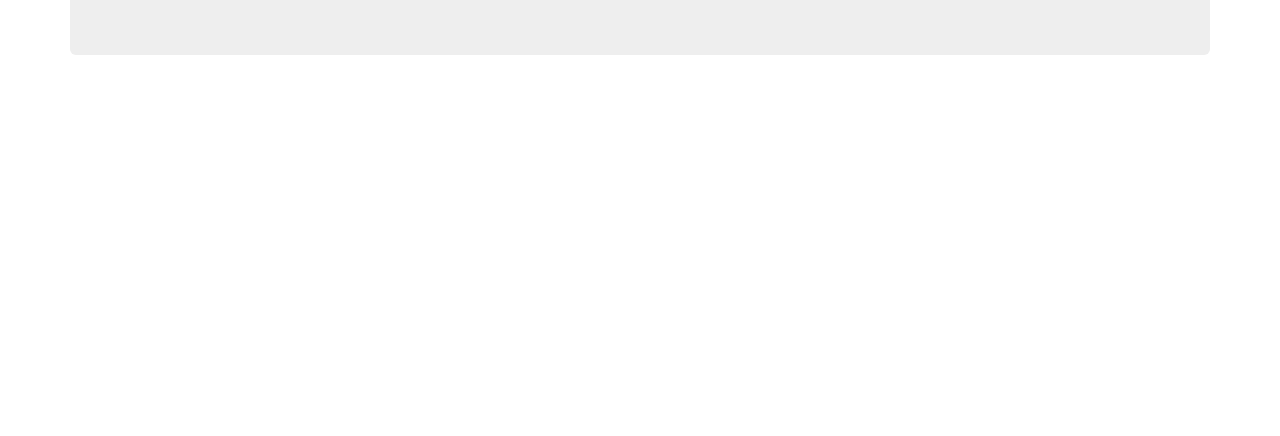
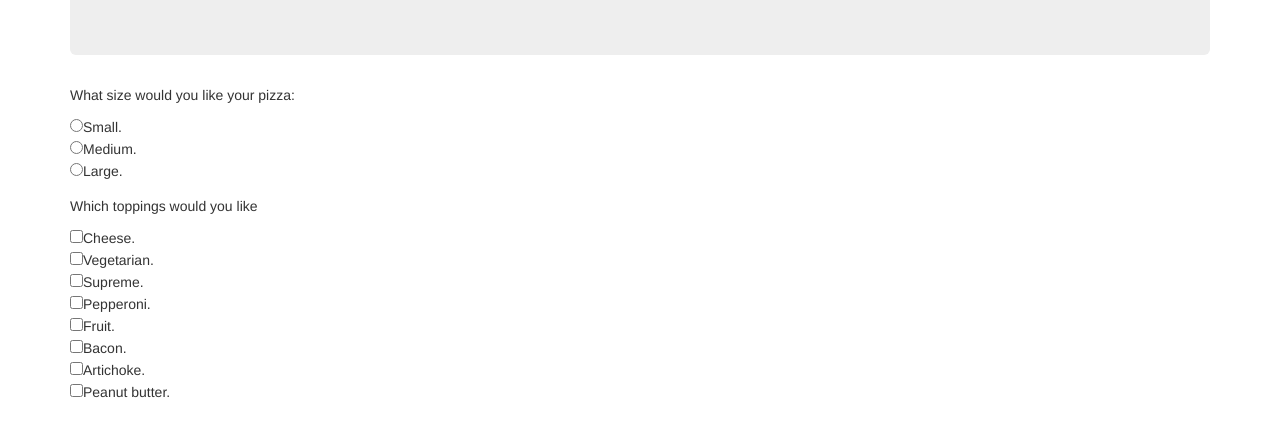
Before and after one commit to ldonald067/Pizza, a plain HTML site: page index.html in a window 1280 px wide. Shown: the part 104-540 px from the top of the page. Drawn offline with Linux system fonts and the light colour scheme.

Commit message:
Create radio buttons for size of pizza and checkbox for toppings

```diff
--- a/index.html
+++ b/index.html
@@ -12,3 +12,21 @@
       <div class="jumbotron">
         <h2>Pizza Order</h2>
       </div>
+      <form id="pizza">
+        <div class="form-group">
+          <p>What size would you like your pizza:</p>
+          <input type="radio" name="size" value="Small">Small.<br>
+          <input type="radio" name="size" value="Medium">Medium.<br>
+          <input type="radio" name="size" value="Large">Large.<br>
+        </div>
+        <div class="form-group">
+          <p>Which toppings would you like</p>
+          <input type="checkbox" name="toppings" value="Cheese">Cheese.<br>
+          <input type="checkbox" name="toppings" value="Vegetarian">Vegetarian.<br>
+          <input type="checkbox" name="toppings" value="Supreme">Supreme.<br>
+          <input type="checkbox" name="toppings" value="Pepperoni">Pepperoni.<br>
+          <input type="checkbox" name="toppings" value="Fruit">Fruit.<br>
+          <input type="checkbox" name="toppings" value="Bacon">Bacon.<br>
+          <input type="checkbox" name="toppings" value="Artichoke">Artichoke.<br>
+          <input type="checkbox" name="toppings" value="Peanut Butter">Peanut butter.<br>
+        </div>
```
